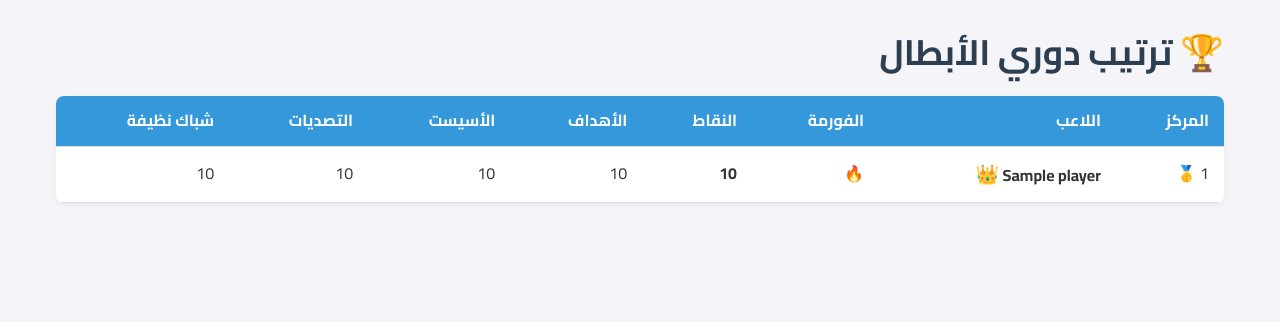
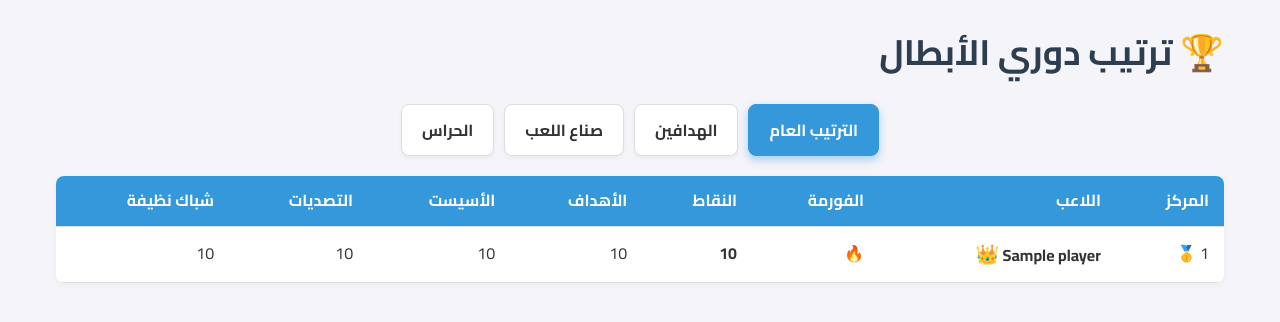
Before and after one commit to 3bkader-gpt/fantasy-5aside, a FastAPI app: a page that uses app/templates/leaderboard.html in a window 1280 px wide. Shown: the part 100-422 px from the top of the page. Run offline with FastAPI, Linux system fonts and the light colour scheme; tables that the repository leaves empty hold one stand-in row (values such as "Sample post").

Commit message:
feat(ui,badges): implement Phase 2 Gamification Badges and Frontend Leaderboard sorting

```diff
--- a/app/static/css/style.css
+++ b/app/static/css/style.css
@@ -50,6 +50,81 @@ body {
 a {
     text-decoration: none;
     color: inherit;
+}
+
+.dark-mode .delete-match-btn {
+    color: #ff6b6b;
+    /* Lighter red for dark mode */
+}
+
+.dark-mode .delete-match-btn:hover {
+    color: #ff4757;
+}
+
+/* --- Gamification Badges --- */
+.badge-pill {
+    display: inline-block;
+    padding: 6px 14px;
+    font-size: 0.85rem;
+    font-weight: bold;
+    color: white;
+    background: linear-gradient(135deg, #f1c40f, #e67e22);
+    border-radius: 20px;
+    box-shadow: 0 2px 5px rgba(0, 0, 0, 0.15);
+    text-shadow: 1px 1px 2px rgba(0, 0, 0, 0.2);
+    transition: transform 0.2s ease, box-shadow 0.2s ease;
+}
+
+.badge-pill:hover {
+    transform: translateY(-2px);
+    box-shadow: 0 4px 8px rgba(0, 0, 0, 0.2);
+}
+
+.dark-mode .badge-pill {
+    box-shadow: 0 2px 5px rgba(0, 0, 0, 0.3);
+}
+
+/* --- Leaderboard Tabs --- */
+.tabs-container {
+    margin-bottom: 25px;
+}
+
+.tab-btn {
+    background-color: var(--card-bg);
+    color: var(--text-color);
+    border: 1px solid var(--border-color);
+    padding: 10px 20px;
+    border-radius: 8px;
+    font-size: 1rem;
+    font-weight: bold;
+    cursor: pointer;
+    transition: all 0.2s ease;
+    box-shadow: 0 2px 4px rgba(0, 0, 0, 0.05);
+}
+
+.tab-btn:hover {
+    background-color: var(--hover-bg);
+}
+
+.tab-btn.active {
+    background-color: var(--accent-color);
+    color: white;
+    border-color: var(--accent-color);
+    box-shadow: 0 4px 8px rgba(52, 152, 219, 0.4);
+}
+
+.dark-mode .tab-btn {
+    background-color: var(--card-bg);
+    border-color: #444;
+}
+
+.dark-mode .tab-btn:hover {
+    background-color: #3a4b5c;
+}
+
+.dark-mode .tab-btn.active {
+    background-color: var(--accent-color);
+    border-color: var(--accent-color);
 }
 
 /* Navbar */
--- a/app/templates/leaderboard.html
+++ b/app/templates/leaderboard.html
@@ -2,6 +2,15 @@
 
 {% block content %}
 <h1>🏆 ترتيب دوري الأبطال</h1>
+
+<!-- Leaderboard Category Tabs -->
+<div class="tabs-container"
+    style="display: flex; justify-content: center; gap: 10px; margin-bottom: 20px; flex-wrap: wrap;">
+    <button class="tab-btn active" data-sort="points">الترتيب العام</button>
+    <button class="tab-btn" data-sort="goals">الهدافين</button>
+    <button class="tab-btn" data-sort="assists">صناع اللعب</button>
+    <button class="tab-btn" data-sort="saves">الحراس</button>
+</div>
 
 <div class="table-responsive">
     <table>
@@ -17,10 +26,11 @@
                 <th>شباك نظيفة</th>
             </tr>
         </thead>
-        <tbody>
+        <tbody id="leaderboard-body">
             {% for player in players %}
-            <tr>
-                <td data-label="المركز">
+            <tr data-points="{{ player.total_points }}" data-goals="{{ player.total_goals }}"
+                data-assists="{{ player.total_assists }}" data-saves="{{ player.total_saves }}">
+                <td data-label="المركز" class="rank-col">
                     {{ loop.index }}
                     {% if loop.index == 1 %}🥇{% elif loop.index == 2 %}🥈{% elif loop.index == 3 %}🥉{% endif %}
                 </td>
@@ -40,4 +50,61 @@
         </tbody>
     </table>
 </div>
+
+<script>
+    document.addEventListener("DOMContentLoaded", function () {
+        const tabs = document.querySelectorAll(".tab-btn");
+        const tbody = document.getElementById("leaderboard-body");
+
+        tabs.forEach(tab => {
+            tab.addEventListener("click", () => {
+                // Update active state
+                tabs.forEach(t => t.classList.remove("active"));
+                tab.classList.add("active");
+
+                // Get sort metric
+                const sortMetric = tab.getAttribute("data-sort");
+
+                // Sort rows
+                const rows = Array.from(tbody.querySelectorAll("tr"));
+                rows.sort((a, b) => {
+                    const valA = parseInt(a.getAttribute(`data-${sortMetric}`)) || 0;
+                    const valB = parseInt(b.getAttribute(`data-${sortMetric}`)) || 0;
+                    // If sorting by metric is tied, sort by points implicitly (optional fallback)
+                    if (valB === valA && sortMetric !== 'points') {
+                        const pointsA = parseInt(a.getAttribute('data-points')) || 0;
+                        const pointsB = parseInt(b.getAttribute('data-points')) || 0;
+                        return pointsB - pointsA;
+                    }
+                    return valB - valA;
+                });
+
+                // Re-append sorted rows and update ranks dynamically
+                tbody.innerHTML = "";
+                rows.forEach((row, index) => {
+                    const rankText = index + 1;
+                    const rankPrefix = rankText === 1 ? '🥇' : rankText === 2 ? '🥈' : rankText === 3 ? '🥉' : '';
+
+                    // Update the visible rank column
+                    const rankCell = row.querySelector(".rank-col");
+                    if (rankCell) {
+                        rankCell.innerHTML = `${rankText} ${rankPrefix}`;
+                    }
+
+                    // Keep the crown logic only for the first row
+                    const nameLink = row.querySelector("td[data-label='اللاعب']");
+                    if (nameLink) {
+                        const existingCrown = nameLink.querySelector(".crown");
+                        if (existingCrown) existingCrown.remove();
+                        if (rankText === 1 && sortMetric === 'points') {
+                            nameLink.insertAdjacentHTML('beforeend', '<span class="crown">👑</span>');
+                        }
+                    }
+
+                    tbody.appendChild(row);
+                });
+            });
+        });
+    });
+</script>
 {% endblock %}
```
Also changed, not shown: app/crud/crud.py (+19 -1 lines), app/templates/player.html (+8 -0 lines).
